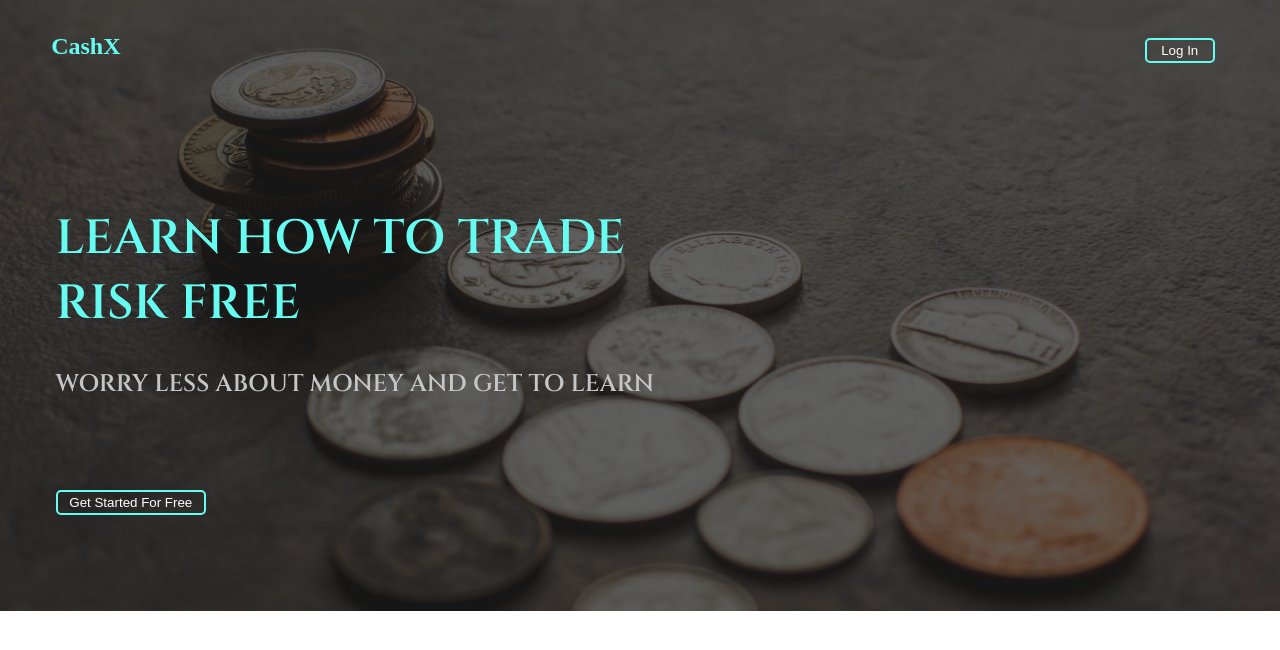
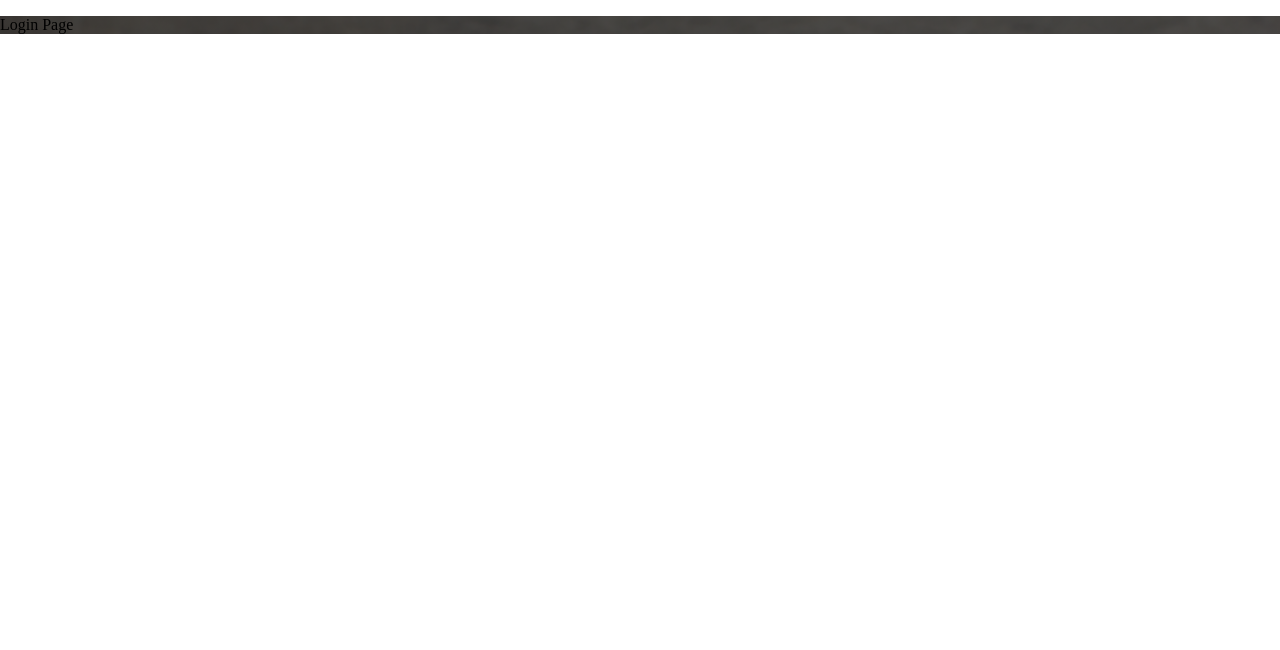
Before and after one commit to musangisilvia/cashx, a React (Create React App) app in the folder frontend/: page /login in a window 1280 px wide. Shown: the top 650 px of the page. Built offline with nearby package versions, Linux system fonts and the light colour scheme.

Commit message:
Add routes and structure my project

```diff
--- a/frontend/src/App.js
+++ b/frontend/src/App.js
@@ -1,13 +1,26 @@
-import React from 'react';
-import Header from './Header';
-import Content from './Content';
-import './App.css';
+import React from "react";
+
+import { Switch, Route, Link, Redirect } from "react-router-dom";
+import LoginPage from "./pages/LoginPage";
+import SignupPage from "./pages/SignupPage";
+import LandingPage from "./pages/LandingPage";
+
+import "./styles/App.css";
 
 function App() {
   return (
     <div className="App">
-        <Header />
-        <Content />
+      <Switch>
+        <Route exact path="/">
+          <LandingPage />
+        </Route>
+        <Route exact path="/login">
+          <LoginPage />
+        </Route>
+        <Route exact path="/signup">
+          <SignupPage />
+        </Route>
+      </Switch>
     </div>
   );
 }
--- a/frontend/src/index.js
+++ b/frontend/src/index.js
@@ -1,17 +1,13 @@
-import React from 'react';
-import ReactDOM from 'react-dom';
-import './index.css';
-import App from './App';
-import reportWebVitals from './reportWebVitals';
+import React from "react";
+import ReactDOM from "react-dom";
+import "./styles/index.css";
+import App from "./App";
+
+import { BrowserRouter as Router } from "react-router-dom";
 
 ReactDOM.render(
-  <React.StrictMode>
+  <Router>
     <App />
-  </React.StrictMode>,
-  document.getElementById('root')
+  </Router>,
+  document.getElementById("root")
 );
-
-// If you want to start measuring performance in your app, pass a function
-// to log results (for example: reportWebVitals(console.log))
-// or send to an analytics endpoint. Learn more: https://bit.ly/CRA-vitals
-reportWebVitals();
--- /dev/null
+++ b/frontend/src/pages/LandingPage.js
@@ -0,0 +1,14 @@
+import Header from "../components/Header";
+import Content from "../components/Content";
+import React from "react";
+
+const LandingPage = () => {
+  return (
+    <React.Fragment>
+      <Header></Header>
+      <Content></Content>
+    </React.Fragment>
+  );
+};
+
+export default LandingPage;
--- /dev/null
+++ b/frontend/src/pages/LoginPage.js
@@ -0,0 +1,9 @@
+const LoginPage = () => {
+  return (
+    <div>
+      <p>Login Page</p>
+    </div>
+  );
+};
+
+export default LoginPage;
--- /dev/null
+++ b/frontend/src/pages/SignupPage.js
@@ -0,0 +1,9 @@
+const SignupPage = () => {
+  return (
+    <div>
+      <p>SignUpPage</p>
+    </div>
+  );
+};
+
+export default SignupPage;
--- a/frontend/src/App.css
+++ b/frontend/src/styles/App.css
@@ -1,9 +1,12 @@
 #root {
   margin: 0;
   padding: 0;
-  background-image:
-  linear-gradient(to bottom, rgba(0, 0, 0, 0.62), rgba(0, 0, 0, 0.62)),
-  url('./pexels-steve-johnson-1006060.jpg');
+  background-image: linear-gradient(
+      to bottom,
+      rgba(0, 0, 0, 0.62),
+      rgba(0, 0, 0, 0.62)
+    ),
+    url("../images/pexels-steve-johnson-1006060.jpg");
   height: 100%;
   background-size: cover;
   background-repeat: no-repeat;
@@ -16,13 +19,14 @@ header {
   margin-bottom: 5%;
 }
 
-header h2, header button {
+header h2,
+header button {
   display: block;
 }
 
 header h2 {
   margin-left: 4%;
-  color: #66FCF1;
+  color: #66fcf1;
 }
 
 header button {
@@ -32,7 +36,7 @@ header button {
   width: 5.5%;
   padding: 3px;
   background: none;
-  border: 2px solid #66FCF1;
+  border: 2px solid #66fcf1;
   border-radius: 5px;
   color: white;
 }
@@ -46,15 +50,15 @@ header button {
 
 .content h1 {
   text-transform: uppercase;
-  color: #66FCF1;
-  font-family: 'Cinzel', serif;
+  color: #66fcf1;
+  font-family: "Cinzel", serif;
   font-size: 48px;
 }
 
 .content h2 {
   text-transform: uppercase;
-  color: #C5C6C7;
-  font-family: 'Cinzel', serif;
+  color: #c5c6c7;
+  font-family: "Cinzel", serif;
   margin-bottom: 5%;
 }
 
@@ -64,7 +68,7 @@ header button {
   width: 25%;
   padding: 3px;
   background: none;
-  border: 2px solid #66FCF1;
+  border: 2px solid #66fcf1;
   border-radius: 5px;
   color: white;
   margin-top: 10%;
```
Also changed, not shown: frontend/src/components/Content.js (renamed from frontend/src/Content.js), frontend/src/components/Header.js (renamed from frontend/src/Header.js), frontend/src/images/pexels-steve-johnson-1006060.jpg (renamed from frontend/src/pexels-steve-johnson-1006060.jpg), frontend/src/styles/index.css (renamed from frontend/src/index.css).
